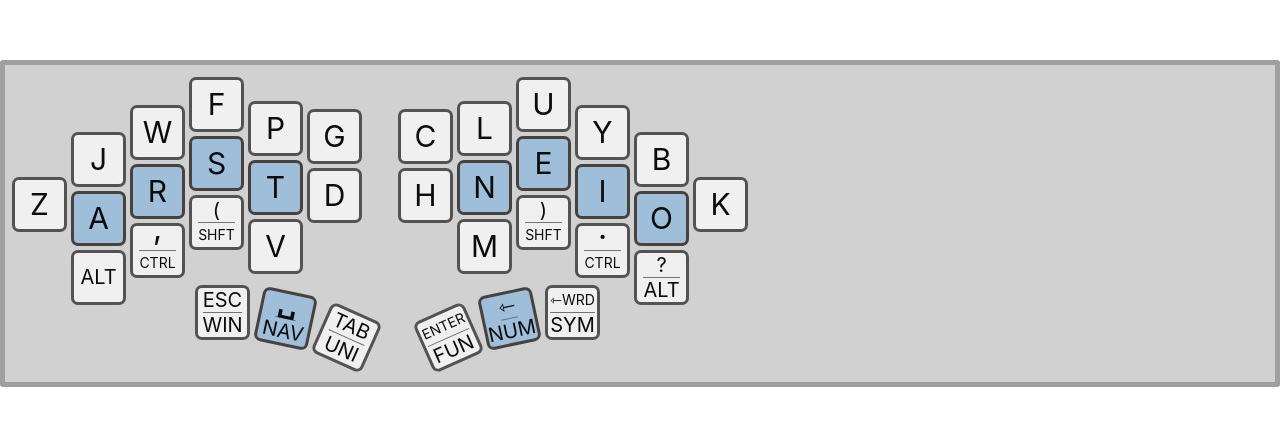
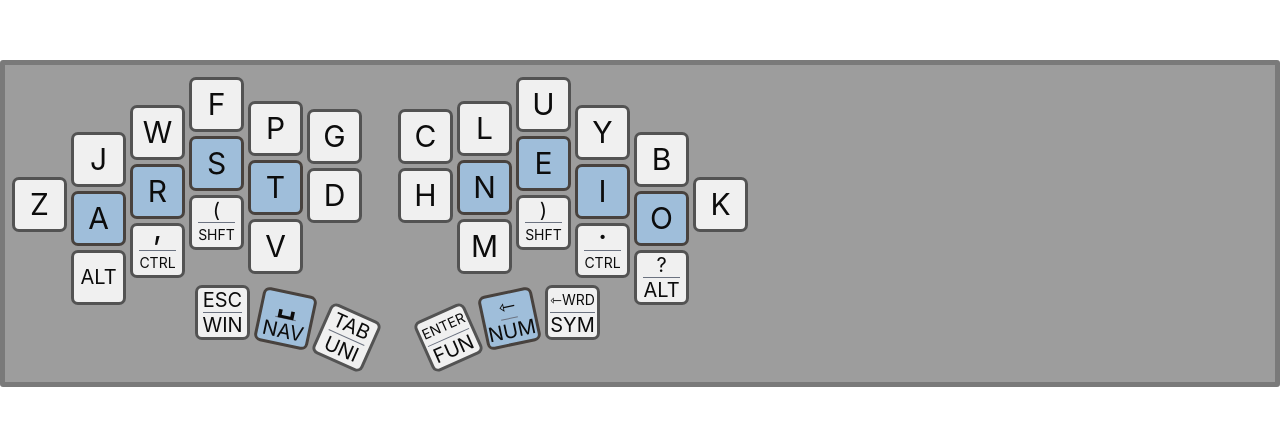
Before and after one commit to SecretPocketCat/layout_overlay, a Vue app: page / in a window 1280 px wide. Shown: the part 177-602 px from the top of the page. Built offline with nearby package versions, Linux system fonts and the light colour scheme.

Commit message:
tweak bg

```diff
--- a/src/App.vue
+++ b/src/App.vue
@@ -58,7 +58,7 @@ if ((window as any).__TAURI__) {
   height: 100%;
   flex-grow: 1;
   align-self: stretch;
-  background-color: rgba(73, 73, 73, 0.25);
+  background-color: rgba(60, 60, 60, 0.5);
   border: 5px solid rgba(43, 43, 43, 0.3);
   padding: 10px 5px 0 5px;
   border-radius: 3px;
```
